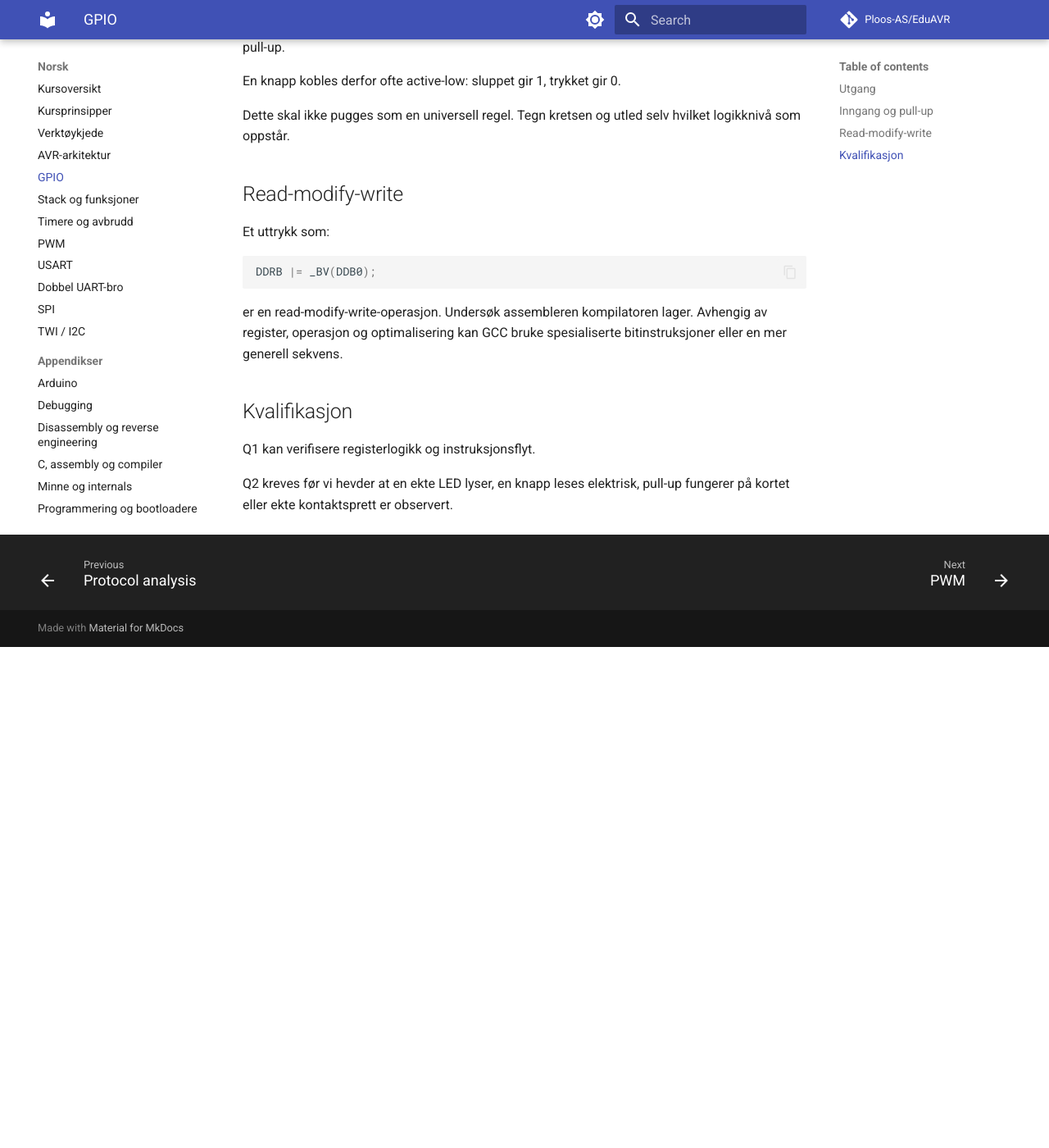
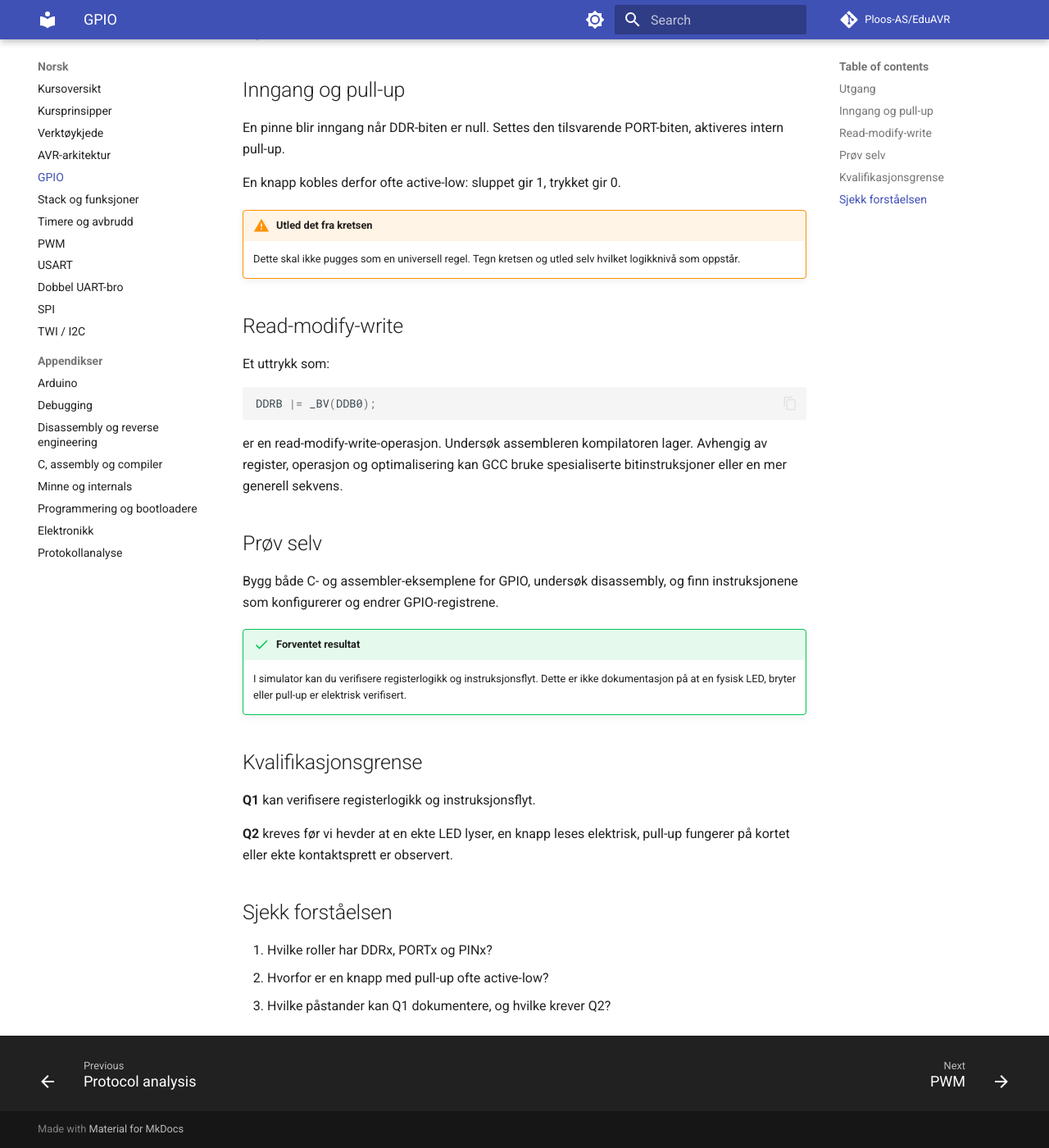
Before and after one commit to Ploos-AS/EduAVR, an MkDocs documentation site: the page built from docs/no/03-gpio.md, in a window 1280 px wide and 1400 px high, scrolled down 891 px. Shown: the whole window at 82% size. Built offline with MkDocs 1.6.1 and Material for MkDocs 9.7.7, drawn with Linux system fonts in a browser that asks for light colours; comment, search, counter and statistics services are not loaded; before the commit the page ends 1680 px from its top, so only the background shows below that; some of the changed text lies outside the part shown.

Commit message:
docs: adopt web-course lesson structure

```diff
--- a/docs/no/03-gpio.md
+++ b/docs/no/03-gpio.md
@@ -1,4 +1,7 @@
 # GPIO — fra registre til pinner
+
+!!! abstract "Læringsmål"
+    Etter denne leksjonen skal du kunne konfigurere en GPIO-pinne som inngang eller utgang, forklare pull-up og active-low, og undersøke instruksjonene som genereres for registeroperasjoner.
 
 GPIO er stedet der AVR-programvaren for første gang møter den fysiske verden.
 
@@ -32,7 +35,8 @@
 
 En knapp kobles derfor ofte active-low: sluppet gir 1, trykket gir 0.
 
-Dette skal ikke pugges som en universell regel. Tegn kretsen og utled selv hvilket logikknivå som oppstår.
+!!! warning "Utled det fra kretsen"
+    Dette skal ikke pugges som en universell regel. Tegn kretsen og utled selv hvilket logikknivå som oppstår.
 
 ## Read-modify-write
 
@@ -44,8 +48,21 @@
 
 er en read-modify-write-operasjon. Undersøk assembleren kompilatoren lager. Avhengig av register, operasjon og optimalisering kan GCC bruke spesialiserte bitinstruksjoner eller en mer generell sekvens.
 
-## Kvalifikasjon
+## Prøv selv
 
-Q1 kan verifisere registerlogikk og instruksjonsflyt.
+Bygg både C- og assembler-eksemplene for GPIO, undersøk disassembly, og finn instruksjonene som konfigurerer og endrer GPIO-registrene.
 
-Q2 kreves før vi hevder at en ekte LED lyser, en knapp leses elektrisk, pull-up fungerer på kortet eller ekte kontaktsprett er observert.
+!!! success "Forventet resultat"
+    I simulator kan du verifisere registerlogikk og instruksjonsflyt. Dette er ikke dokumentasjon på at en fysisk LED, bryter eller pull-up er elektrisk verifisert.
+
+## Kvalifikasjonsgrense
+
+**Q1** kan verifisere registerlogikk og instruksjonsflyt.
+
+**Q2** kreves før vi hevder at en ekte LED lyser, en knapp leses elektrisk, pull-up fungerer på kortet eller ekte kontaktsprett er observert.
+
+## Sjekk forståelsen
+
+1. Hvilke roller har DDRx, PORTx og PINx?
+2. Hvorfor er en knapp med pull-up ofte active-low?
+3. Hvilke påstander kan Q1 dokumentere, og hvilke krever Q2?
```
